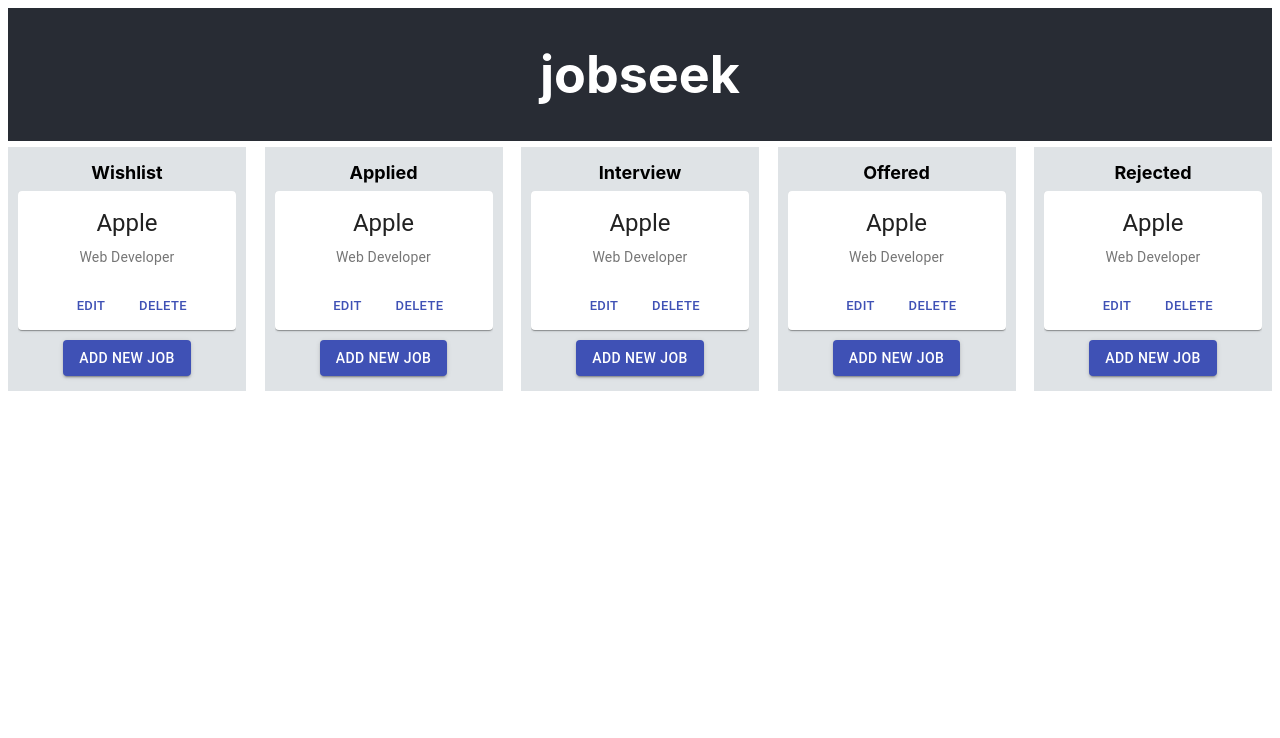
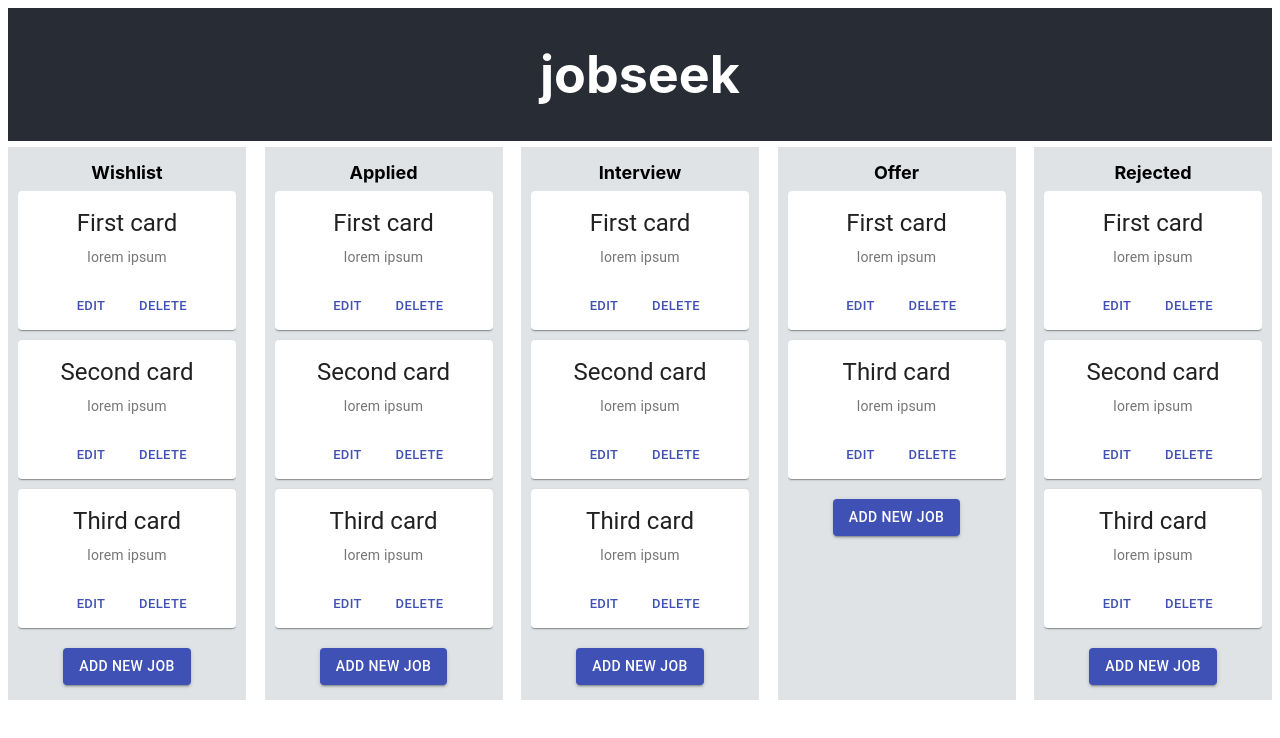
Before and after one commit to DannyYShi/jobseek, a React (Create React App) app: page / in a window 1280 px wide. Shown: the top 738 px of the page. Built offline with nearby package versions, Linux system fonts and the light colour scheme.

Commit message:
resolved issues 1 & 3

```diff
--- a/src/App.js
+++ b/src/App.js
@@ -1,8 +1,43 @@
 import React from "react";
 import "./App.css";
 import List from "./components/List";
+import STORE from "./STORE";
 
 function App() {
+  const store = {
+    lists: [
+      {
+        id: "1",
+        header: "Wishlist",
+        cardIds: ["a", "b", "c"],
+      },
+      {
+        id: "2",
+        header: "Applied",
+        cardIds: ["a", "b", "c"],
+      },
+      {
+        id: "3",
+        header: "Interview",
+        cardIds: ["a", "b", "c"],
+      },
+      {
+        id: "4",
+        header: "Offer",
+        cardIds: ["a", "c"],
+      },
+      {
+        id: "5",
+        header: "Rejected",
+        cardIds: ["a", "b", "c"],
+      },
+    ],
+    allCards: {
+      a: { id: "a", position: "First card", companyName: "lorem ipsum" },
+      b: { id: "b", position: "Second card", companyName: "lorem ipsum" },
+      c: { id: "c", position: "Third card", companyName: "lorem ipsum" },
+    },
+  };
   return (
     <div className="App">
       <main>
@@ -10,11 +45,13 @@ function App() {
           <h1>jobseek</h1>
         </header>
         <div className="App-list">
-          <List listTitle="Wishlist" />
-          <List listTitle="Applied" />
-          <List listTitle="Interview" />
-          <List listTitle="Offered" />
-          <List listTitle="Rejected" />
+          {store.lists.map((list) => (
+            <List
+              key={list.id}
+              listTitle={list.header}
+              cards={list.cardIds.map((id) => store.allCards[id])}
+            />
+          ))}
         </div>
       </main>
     </div>
--- a/src/STORE.js
+++ b/src/STORE.js
@@ -3,32 +3,32 @@ export default {
     {
       id: "1",
       header: "Wishlist",
-      cardIds: [a, b, c],
+      cardIds: ["a", "b", "c"],
     },
     {
       id: "2",
       header: "Jobs Applied",
-      cardIds: [a, b, c],
+      cardIds: ["a", "b", "c"],
     },
     {
       id: "3",
       header: "Interview",
-      cardIds: [a, b, c],
+      cardIds: ["a", "b", "c"],
     },
     {
       id: "4",
       header: "Offer",
-      cardIds: [a, b, c],
+      cardIds: ["a", "b", "c"],
     },
     {
       id: "5",
       header: "Rejected",
-      cardIds: [a, b, c],
+      cardIds: ["a", "b", "c"],
     },
   ],
   allCards: {
-    a: { id: "a", title: "First card", content: "lorem ipsum" },
-    b: { id: "b", title: "Second card", content: "lorem ipsum" },
-    c: { id: "c", title: "Third card", content: "lorem ipsum" },
+    a: { id: "a", position: "First card", companyName: "lorem ipsum" },
+    b: { id: "b", position: "Second card", companyName: "lorem ipsum" },
+    c: { id: "c", position: "Third card", companyName: "lorem ipsum" },
   },
 };
--- a/src/components/Card.js
+++ b/src/components/Card.js
@@ -10,6 +10,7 @@ import CardDetails from "./CardDetails";
 const useStyles = makeStyles({
   root: {
     maxWidth: 345,
+    marginBottom: 10,
   },
   media: {
     height: 140,
@@ -18,6 +19,8 @@ const useStyles = makeStyles({
 
 export default function JobCard(props) {
   const classes = useStyles();
+
+  function handleDelete() {}
 
   return (
     <Card className={classes.root}>
@@ -36,7 +39,10 @@ export default function JobCard(props) {
       </CardContent>
 
       <CardActions style={{ justifyContent: "center" }}>
-        <CardDetails />
+        <CardDetails
+          position={props.position}
+          companyName={props.companyName}
+        />
         <Button size="small" color="primary">
           Delete
         </Button>
--- a/src/components/CardDetails.js
+++ b/src/components/CardDetails.js
@@ -21,14 +21,13 @@ const useStyles = makeStyles((theme) => ({
   },
 }));
 
-export default function FormDialog() {
+export default function FormDialog(props) {
   const classes = useStyles();
-  const [open, setOpen] = React.useState(false);
-  const [companyName, setCompanyName] = useState("");
-  const [position, setPosition] = useState("");
+  const [open, setOpen] = useState(false);
+  const [companyName, setCompanyName] = useState(props.companyName);
+  const [position, setPosition] = useState(props.position);
   const [jobLocation, setJobLocation] = useState("");
   const [jobURL, setJobURL] = useState("");
-  const [appStatus, setAppStatus] = useState("");
   const [jobDescription, setJobDescription] = useState("");
 
   const handleClickOpen = () => {
--- a/src/components/FormDialog.js
+++ b/src/components/FormDialog.js
@@ -5,6 +5,7 @@ import Dialog from "@material-ui/core/Dialog";
 import DialogActions from "@material-ui/core/DialogActions";
 import DialogContent from "@material-ui/core/DialogContent";
 import DialogTitle from "@material-ui/core/DialogTitle";
+import STORE from "../STORE";
 import Card from "./Card";
 
 export default function FormDialog(props) {
@@ -17,6 +18,8 @@ export default function FormDialog(props) {
   };
 
   const handleClose = () => {
+    setCompanyName("");
+    setPosition("");
     setOpen(false);
   };
 
@@ -43,7 +46,7 @@ export default function FormDialog(props) {
             id="companyName"
             label="Company"
             type="text"
-            value={companyName}
+            value={props.companyName}
             onChange={(e) => {
               setCompanyName(e.target.value);
             }}
@@ -54,7 +57,7 @@ export default function FormDialog(props) {
             id="position"
             label="Position"
             type="text"
-            value={position}
+            value={props.position}
             onChange={(e) => {
               setPosition(e.target.value);
             }}
@@ -65,10 +68,7 @@ export default function FormDialog(props) {
           <Button onClick={handleClose} color="primary">
             Cancel
           </Button>
-          <Button
-            onClick={handleSubmit.bind(position, companyName)}
-            color="primary"
-          >
+          <Button onClick={handleSubmit} color="primary">
             Save Job
           </Button>
         </DialogActions>
--- a/src/components/List.js
+++ b/src/components/List.js
@@ -2,41 +2,13 @@ import React, { useState } from "react";
 import Card from "./Card";
 import "./List.css";
 import FormDialog from "./FormDialog";
-
-/*
-function List(props) {
-  const [cards, setCards] = useState([{ title: "foo" }]);
-  function handleClick(e) {
-    const newCards = [...cards, { title: "bar" }];
-    setCards(newCards);
-  }
-  return (
-    <div className="list">
-      <header className="list-header">
-        <h2>{props.listTitle}</h2>
-      </header>
-      <div className="list-cards">
-        {cards.map((card) => (
-          <Card {...card} />
-        ))}
-      </div>
-      <button type="button" className="add-new-job" onClick={handleClick}>
-        Add new job
-      </button>
-    </div>
-  );
-}
-export default List;
-*/
 
 function List(props) {
   const [cards, setCards] = useState([
     { position: "Apple", companyName: "Web Developer" },
   ]);
 
-  function updateList(position, companyName) {
-    setCards();
-  }
+  function updateList(position, companyName) {}
 
   return (
     <div className="list">
@@ -44,8 +16,12 @@ function List(props) {
         <h2>{props.listTitle}</h2>
       </header>
       <div className="list-cards">
-        {cards.map((card) => (
-          <Card {...card} />
+        {props.cards.map((card) => (
+          <Card
+            key={card.id}
+            position={card.position}
+            companyName={card.companyName}
+          />
         ))}
       </div>
       <FormDialog updateList={updateList} />
```
